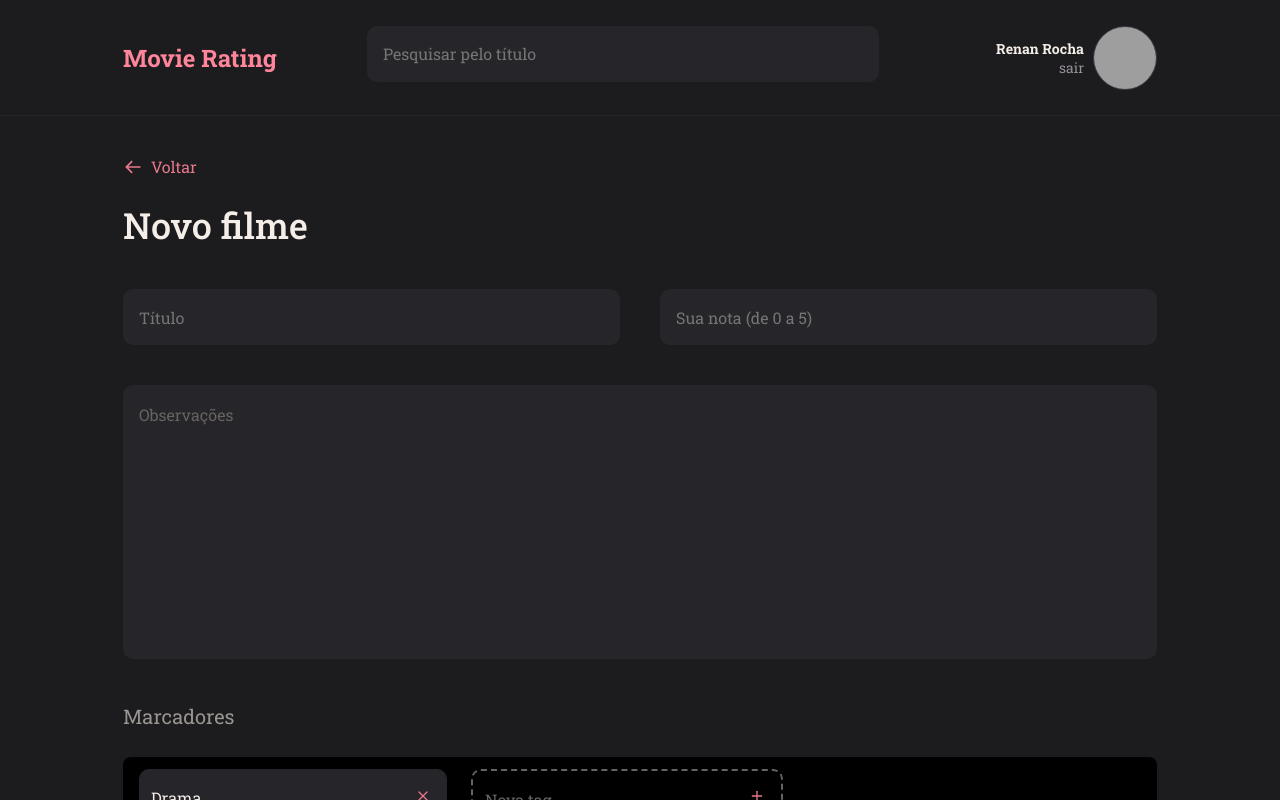
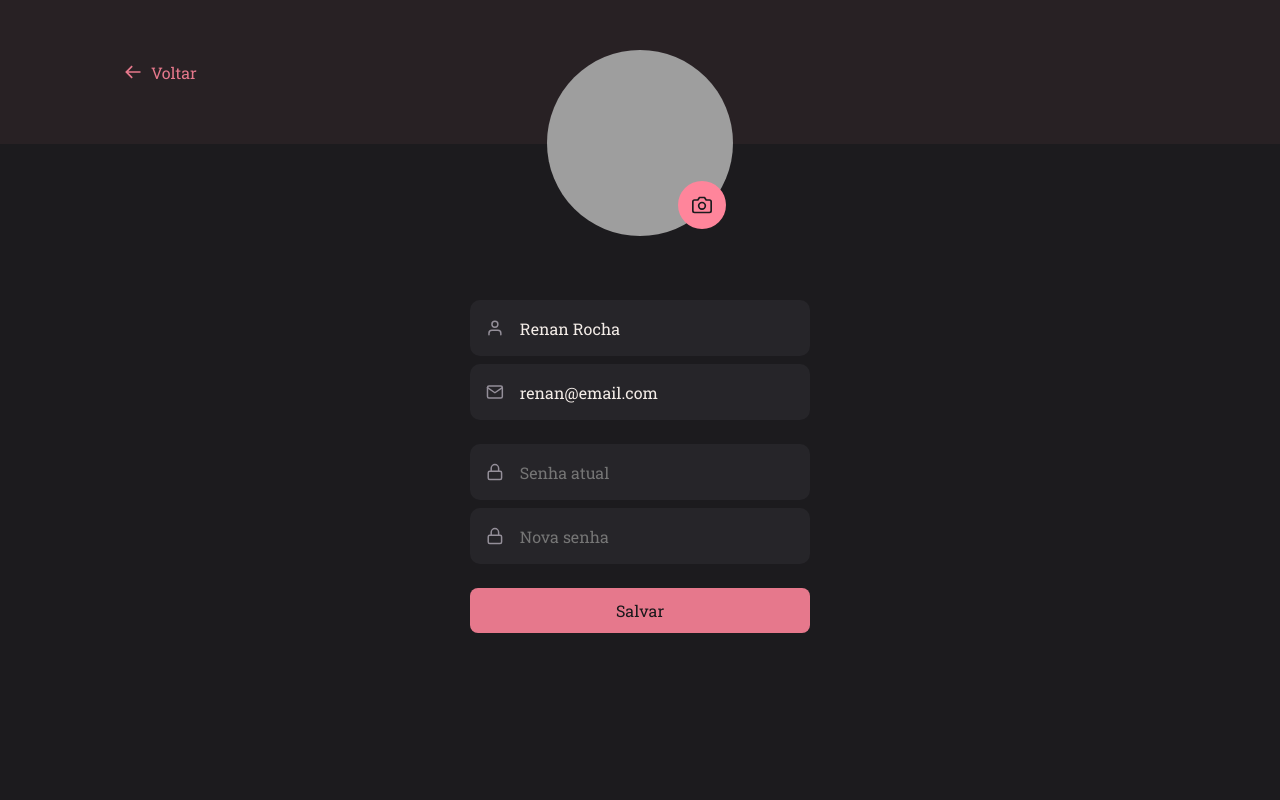
Before and after one commit to renanr0cha/explorer-movies-front, a React (Vite) app: page / in a window 1280 px wide. Built offline with nearby package versions, Linux system fonts and the light colour scheme; grey boxes are pictures that could not be loaded.

Commit message:
profile page done

```diff
--- a/src/main.jsx
+++ b/src/main.jsx
@@ -5,13 +5,13 @@ import GlobalStyles from "./styles/global"
 import { ThemeProvider } from 'styled-components'
 import theme from "./styles/theme"
 
-import { NewMovie } from './pages/NewMovie'
+import { Profile } from './pages/Profile'
 
 ReactDOM.createRoot(document.getElementById('root')).render(
   <React.StrictMode>
     <ThemeProvider theme={theme}>
       <GlobalStyles/>
-        <NewMovie />
+        <Profile />
     </ThemeProvider>
   </React.StrictMode>
 )
--- a/src/pages/NewMovie/styles.js
+++ b/src/pages/NewMovie/styles.js
@@ -63,6 +63,7 @@ export const Form = styled.form`
     padding-left: 1.6rem;
     gap: 2.4rem;
     width: 100%;
+
   }
 
   div:last-child {
--- a/src/pages/Profile/index.jsx
+++ b/src/pages/Profile/index.jsx
@@ -1,9 +1,63 @@
-import { Container } from "./styles"
+import { BiArrowBack } from "react-icons/bi"
+import { FiArrowLeft, FiUser, FiMail, FiLock, FiCamera } from "react-icons/fi";
+
+import { ButtonText } from "../../components/ButtonText"
+import { Button } from "../../components/Button"
+
+import { Input } from "../../components/Input"
+
+import { Container, Form, Avatar } from "./styles"
 
 export function Profile() {
-    return(
-        <Container>
+	return(
+    <Container>
+			<header>
+				<ButtonText title="Voltar" icon={BiArrowBack}/>
+			</header>
+			<Form>
+        <Avatar>
+          <img
+            src="https://github.com/renanr0cha.png"
+            alt="Foto do usuário"
+          />
 
-        </Container>
-    )
+          <label htmlFor="avatar">
+            <FiCamera />
+
+            <input
+              type="file"
+              id="avatar"
+            />
+          </label>
+        </Avatar>
+        <Input
+					value="Renan Rocha"
+          placeholder="Nome"
+          type="text"
+          icon={FiUser}
+        />
+
+        <Input
+					value="renan@email.com"
+          placeholder="E-mail"
+          type="text"
+          icon={FiMail}
+        />
+
+        <Input
+          placeholder="Senha atual"
+          type="password"
+          icon={FiLock}
+        />
+
+        <Input
+          placeholder="Nova senha"
+          type="password"
+          icon={FiLock}
+        />
+
+ 				<Button title="Salvar"/>
+      </Form>
+    </Container>
+	)
 }
--- a/src/pages/Profile/styles.js
+++ b/src/pages/Profile/styles.js
@@ -1,5 +1,78 @@
 import styled from "styled-components"
 
 export const Container = styled.div`
+  width: 100%;
 
+  > header {
+    width: 100%;
+
+    display: flex;
+    align-items: center;
+    height: 14.4rem;
+    background-color: ${({ theme }) => theme.COLORS.CLEAR_PINK};
+    padding: 0 12.3rem;
+
+    button {
+      color: ${({ theme }) => theme.COLORS.PINK};
+    }
+
+  }
 `
+
+export const Form = styled.form`
+  max-width: 34rem;
+  margin: -8.4rem auto 0;
+
+  > div:nth-child(4) {
+    margin-top: 2.4rem;
+  }
+
+  button {
+      margin-top: 2.4rem;
+      width: 100%;
+    }
+`
+
+export const Avatar = styled.div`
+  position: relative;
+  margin: -9.4rem auto 6.4rem;
+
+  width: 18.6rem;
+  height: 18.6rem;
+
+  > img {
+    border-radius: 50%;
+
+    width: 18.6rem;
+    height: 18.6rem;
+  }
+
+  > label {
+    width: 4.8rem;
+    height: 4.8rem;
+
+    background-color: ${({ theme }) => theme.COLORS.PINK};
+    border-radius: 50%;
+
+    display: flex;
+    align-items: center;
+    justify-content: center;
+
+    position: absolute;
+    bottom: 0.7rem;
+    right: 0.7rem;
+
+    cursor: pointer;
+
+    input {
+      display: none;
+    }
+
+    svg {
+      width: 2rem;
+      height: 2rem;
+
+      color: ${({ theme }) => theme.COLORS.BACKGROUND_800};
+    }
+  }
+`
```
